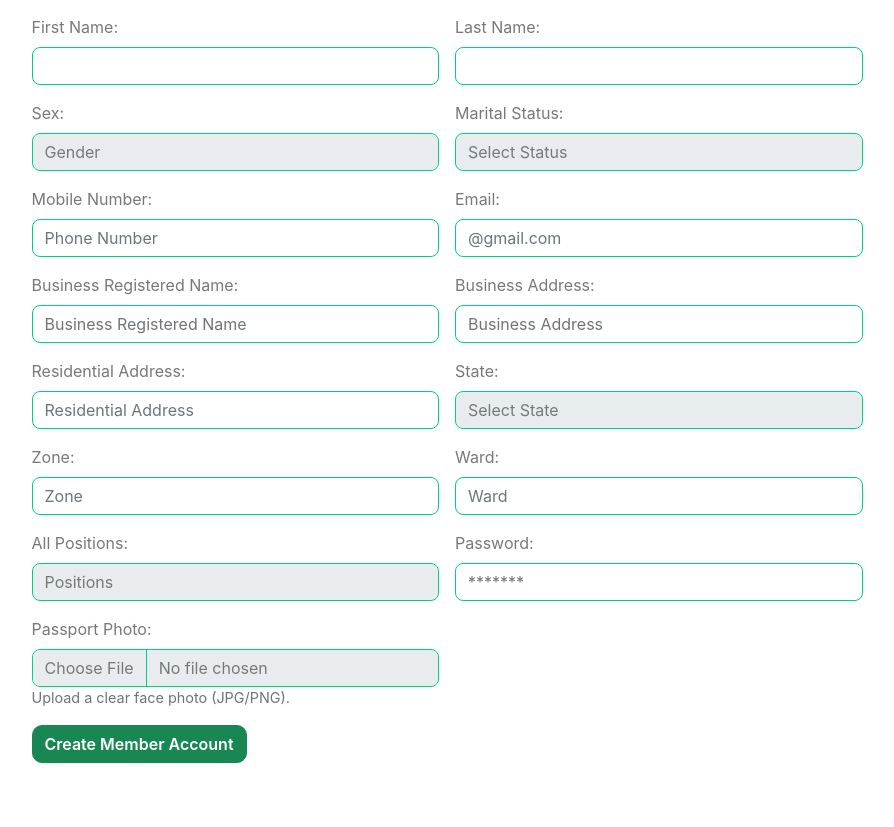
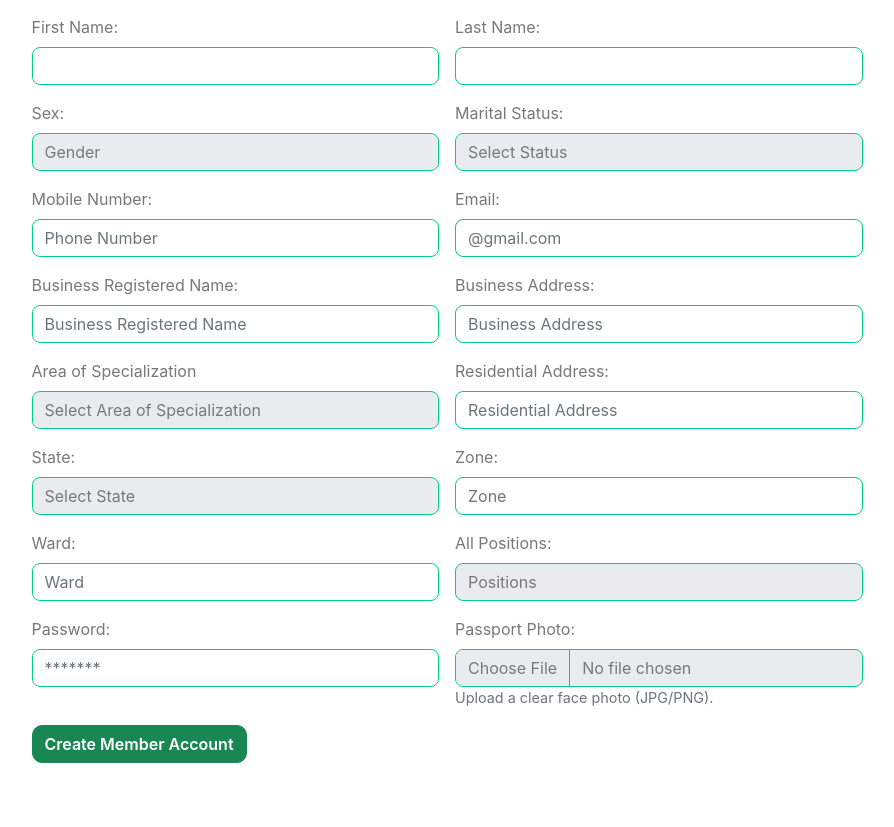
Before and after one commit to Mr-Simplicity-dev/NARAPnational, a PHP site: page /member/register.php in a window 1280 px wide. Shown: the part 105-932 px from the top of the page, without its empty margins (193-1087 px from the left). Run offline with PHP 8.4, Linux system fonts and the light colour scheme.

Commit message:
make changes

```diff
--- a/public/member/register.php
+++ b/public/member/register.php
@@ -76,6 +76,16 @@
           <input type="email" name="Businessl Address" class="form-control" required placeholder="Business Address">
         </div>
 
+        <div class="col-md-6">
+          <label class="form-label">Area of Specialization</label>
+          <select name="state" class="form-control" required>
+            <option value="" selected disabled>Select Area of Specialization</option>
+            <option>Air Conditioning</option>
+            <option>Refrigeration</option>
+            <option>Air Conditioning & Refrigeration</option>
+            </select>
+        </div>
+
 
         <div class="col-md-6">
           <label class="form-label">Residential Address:</label>
@@ -125,6 +135,7 @@
             <option>FCT (Abuja)</option>
           </select>
         </div>
+
         <div class="col-md-6">
           <label class="form-label">Zone:</label>
           <input name="Zone" class="form-control" placeholder="Zone">
```
